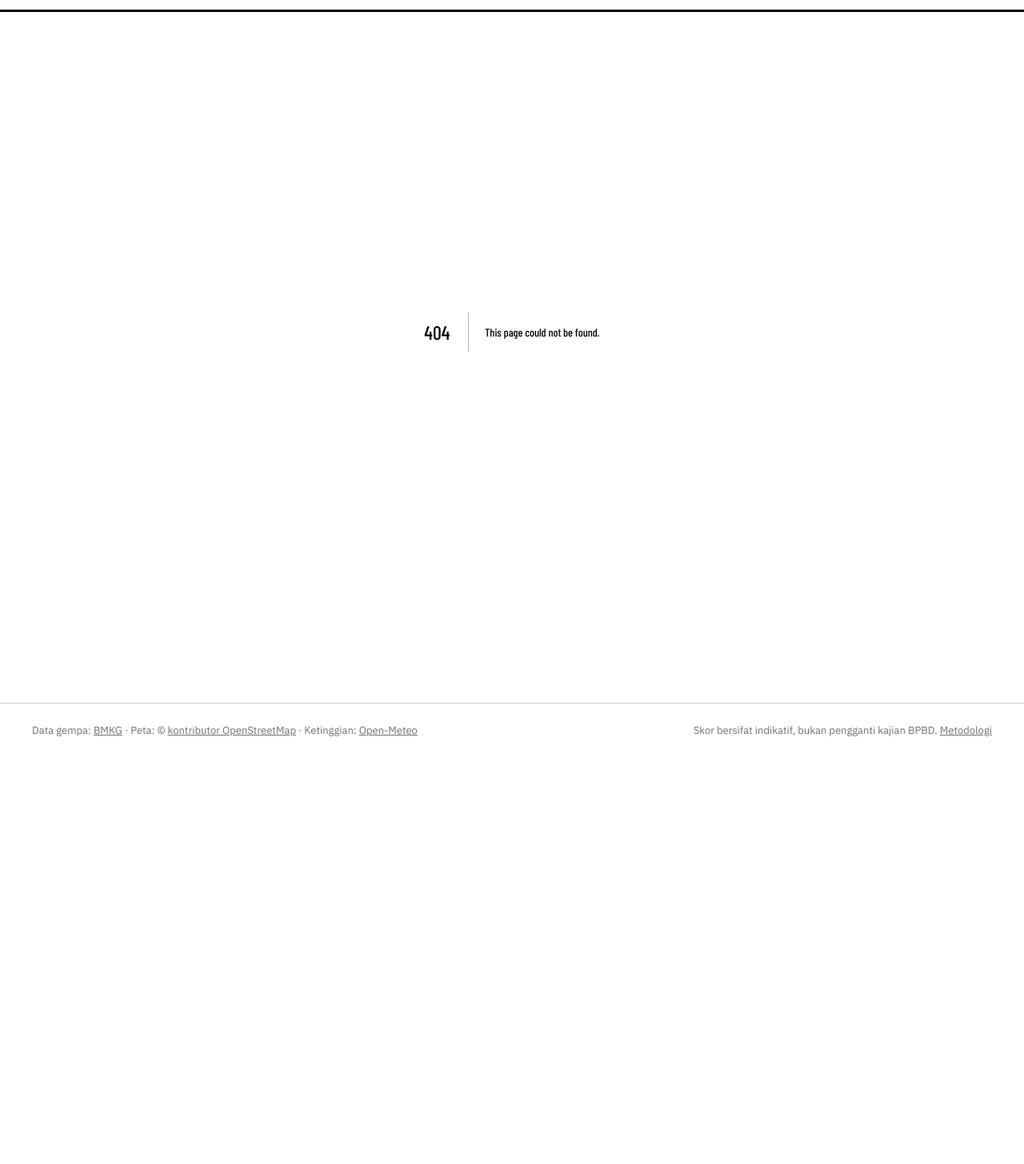
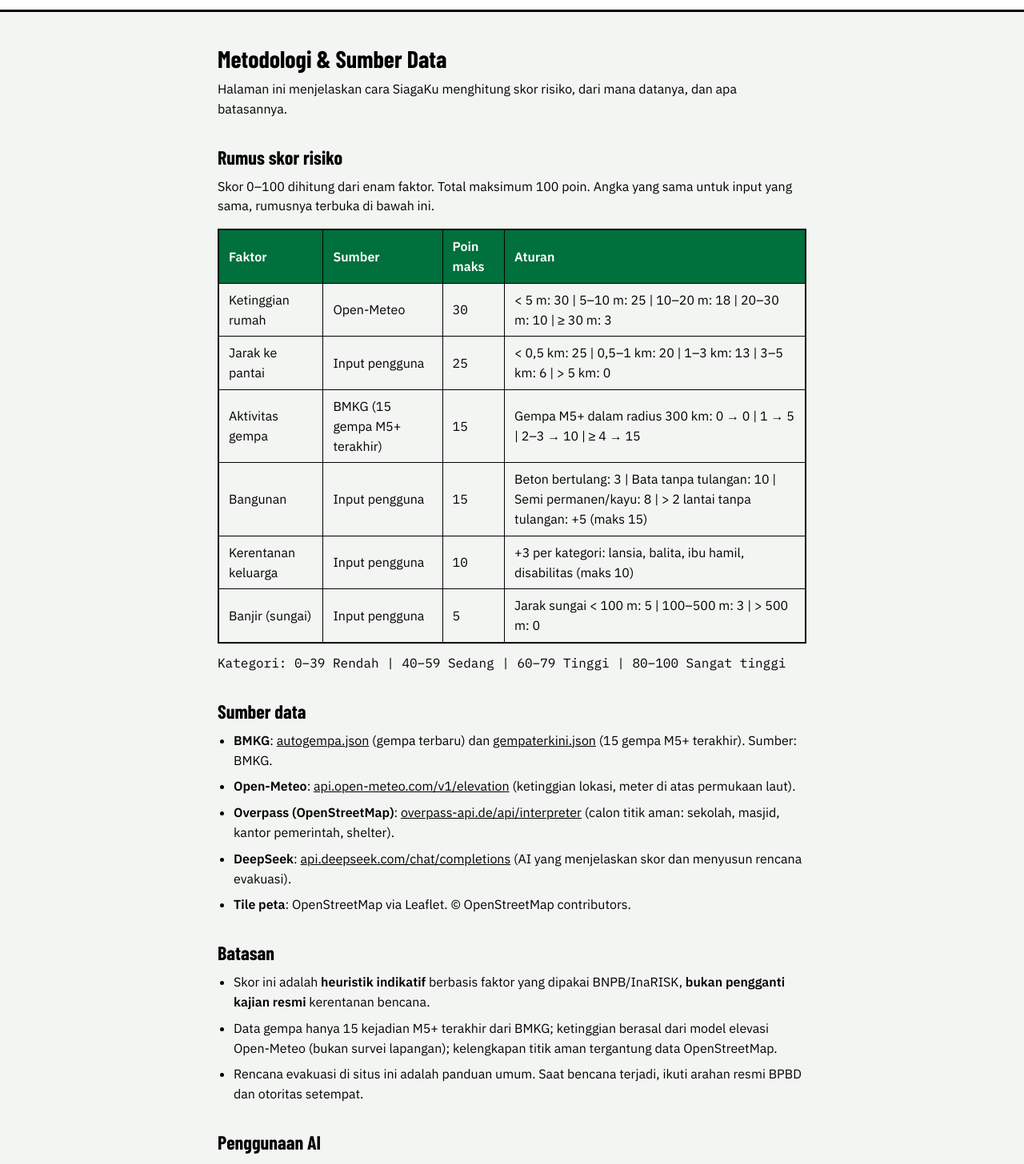
Before and after one commit to Akheshi/SiagaKu, a Next.js app: page /tentang in a window 1280 px wide. Before the commit this address had no page. Shown: the part 48-1504 px from the top of the page at 80% size. Before the commit the page ends 1012 px from the top, so only its background shows below. Built offline with nearby package versions, Linux system fonts and the light colour scheme.

Commit message:
tambah halaman metodologi /tentang

```diff
--- /dev/null
+++ b/src/app/tentang/page.tsx
@@ -0,0 +1,154 @@
+export default function Tentang() {
+    return (
+        <main className="mx-auto max-w-3xl px-4 py-10">
+            <h1 className="text-3xl font-bold">Metodologi &amp; Sumber Data</h1>
+            <p className="mt-2">
+                Halaman ini menjelaskan cara SiagaKu menghitung skor risiko,
+                dari mana datanya, dan apa batasannya.
+            </p>
+
+            {/* 1. Rumus skor, tabel 6 faktor + kategori */}
+            <h2 className="mt-8 text-2xl font-bold">Rumus skor risiko</h2>
+
+            <p className="mt-2">
+                Skor 0–100 dihitung dari enam faktor. Total maksimum 100 poin.
+                Angka yang sama untuk input yang sama, rumusnya terbuka di bawah ini.
+            </p>
+
+            <table className="mt-4 w-full border-2 border-black text-left">
+                <thead>
+                    <tr className="bg-[#00703C] text-white">
+                        <th className="border border-black px-3 py-2">Faktor</th>
+                        <th className="border border-black px-3 py-2">Sumber</th>
+                        <th className="border border-black px-3 py-2">Poin maks</th>
+                        <th className="border border-black px-3 py-2">Aturan</th>
+                    </tr>
+                </thead>
+                <tbody>
+                    <tr>
+                        <td className="border px-3 py-2">Ketinggian rumah</td>
+                        <td className="border px-3 py-2">Open-Meteo</td>
+                        <td className="border px-3 py-2 font-mono">30</td>
+                        <td className="border px-3 py-2">&lt; 5 m: 30 | 5–10 m: 25 | 10–20 m: 18 | 20–30 m: 10 | ≥ 30 m: 3</td>
+                    </tr>
+                    <tr>
+                        <td className="border px-3 py-2">Jarak ke pantai</td>
+                        <td className="border px-3 py-2">Input pengguna</td>
+                        <td className="border px-3 py-2 font-mono">25</td>
+                        <td className="border px-3 py-2">&lt; 0,5 km: 25 | 0,5–1 km: 20 | 1–3 km: 13 | 3–5 km: 6 | &gt; 5 km: 0</td>
+                    </tr>
+                    <tr>
+                        <td className="border px-3 py-2">Aktivitas gempa</td>
+                        <td className="border px-3 py-2">BMKG (15 gempa M5+ terakhir)</td>
+                        <td className="border px-3 py-2 font-mono">15</td>
+                        <td className="border px-3 py-2">Gempa M5+ dalam radius 300 km: 0 → 0 | 1 → 5 | 2–3 → 10 | ≥ 4 → 15</td>
+                    </tr>
+                    <tr>
+                        <td className="border px-3 py-2">Bangunan</td>
+                        <td className="border px-3 py-2">Input pengguna</td>
+                        <td className="border px-3 py-2 font-mono">15</td>
+                        <td className="border px-3 py-2">Beton bertulang: 3 | Bata tanpa tulangan: 10 | Semi permanen/kayu: 8 | &gt; 2 lantai tanpa tulangan: +5 (maks 15)</td>
+                    </tr>
+                    <tr>
+                        <td className="border px-3 py-2">Kerentanan keluarga</td>
+                        <td className="border px-3 py-2">Input pengguna</td>
+                        <td className="border px-3 py-2 font-mono">10</td>
+                        <td className="border px-3 py-2">+3 per kategori: lansia, balita, ibu hamil, disabilitas (maks 10)</td>
+                    </tr>
+                    <tr>
+                        <td className="border px-3 py-2">Banjir (sungai)</td>
+                        <td className="border px-3 py-2">Input pengguna</td>
+                        <td className="border px-3 py-2 font-mono">5</td>
+                        <td className="border px-3 py-2">Jarak sungai &lt; 100 m: 5 | 100–500 m: 3 | &gt; 500 m: 0</td>
+                    </tr>
+                </tbody>
+            </table>
+
+            <p className="mt-3 font-mono">
+            Kategori: 0–39 Rendah | 40–59 Sedang | 60–79 Tinggi | 80–100 Sangat tinggi
+            </p>
+
+            {/* 2. Sumber data, (BMKG, Open-Meteo, Overpass/OSM, DeepSeek) */}
+            <h2 className="mt-8 text-2xl font-bold">Sumber data</h2>
+
+            <ul className="mt-2 list-disc space-y-2 pl-5">
+                <li>
+                    <strong>BMKG</strong>: {" "}
+                    <a className="underline" href="https://data.bmkg.go.id/DataMKG/TEWS/autogempa.json" target="_blank" rel="noreferrer">
+                    autogempa.json
+                    </a>{" "}
+                    (gempa terbaru) dan{" "}
+                    <a className="underline" href="https://data.bmkg.go.id/DataMKG/TEWS/gempaterkini.json" target="_blank" rel="noreferrer">
+                    gempaterkini.json
+                    </a>{" "}
+                    (15 gempa M5+ terakhir). Sumber: BMKG.
+                </li>
+                <li>
+                    <strong>Open-Meteo</strong>: {" "}
+                    <a className="underline" href="https://api.open-meteo.com/v1/elevation" target="_blank" rel="noreferrer">
+                    api.open-meteo.com/v1/elevation
+                    </a>{" "}
+                    (ketinggian lokasi, meter di atas permukaan laut).
+                </li>
+                <li>
+                    <strong>Overpass (OpenStreetMap)</strong>: {" "}
+                    <a className="underline" href="https://overpass-api.de/api/interpreter" target="_blank" rel="noreferrer">
+                    overpass-api.de/api/interpreter
+                    </a>{" "}
+                    (calon titik aman: sekolah, masjid, kantor pemerintah, shelter).
+                </li>
+                <li>
+                    <strong>DeepSeek</strong>: {" "}
+                    <a className="underline" href="https://api.deepseek.com/chat/completions" target="_blank" rel="noreferrer">
+                    api.deepseek.com/chat/completions
+                    </a>{" "}
+                    (AI yang menjelaskan skor dan menyusun rencana evakuasi).
+                </li>
+                <li>
+                    <strong>Tile peta</strong>: OpenStreetMap via Leaflet. © OpenStreetMap contributors.
+                </li>
+            </ul>
+
+            {/* 3. Batasan, skor heuristik, bukan kajian resmi */}
+            <h2 className="mt-8 text-2xl font-bold">Batasan</h2>
+
+            <ul className="mt-2 list-disc space-y-2 pl-5">
+                <li>
+                    Skor ini adalah <strong>heuristik indikatif</strong> berbasis faktor yang
+                    dipakai BNPB/InaRISK, <strong>bukan pengganti kajian resmi</strong>{" "}
+                    kerentanan bencana.
+                </li>
+                <li>
+                    Data gempa hanya 15 kejadian M5+ terakhir dari BMKG; ketinggian berasal
+                    dari model elevasi Open-Meteo (bukan survei lapangan); kelengkapan titik
+                    aman tergantung data OpenStreetMap.
+                </li>
+                <li>
+                    Rencana evakuasi di situs ini adalah panduan umum. Saat bencana terjadi,
+                    ikuti arahan resmi BPBD dan otoritas setempat.
+                </li>
+            </ul>
+
+            {/* 4. Pengungkapan AI, AI menjelaskan, bukan mengarang */}
+            <h2 className="mt-8 text-2xl font-bold">Penggunaan AI</h2>
+
+            <ul className="mt-2 list-disc space-y-2 pl-5">
+                <li>
+                    AI (DeepSeek) hanya <strong>menjelaskan skor</strong> dan{" "}
+                    <strong>menyusun rencana</strong> dalam bahasa manusia, berdasarkan data
+                    di atas.
+                </li>
+                <li>
+                    Skor <strong>tidak</strong> dihitung AI, skor dihitung dengan rumus
+                    deterministik di atas. AI juga <strong>tidak boleh</strong> menyebut
+                    tempat atau angka yang tidak ada di data.
+                </li>
+                <li>
+                    Jika AI gagal atau timeout, rencana tetap tampil dari template, halaman
+                    tidak pernah kosong.
+                </li>
+            </ul>
+
+        </main>
+    );
+}
```
